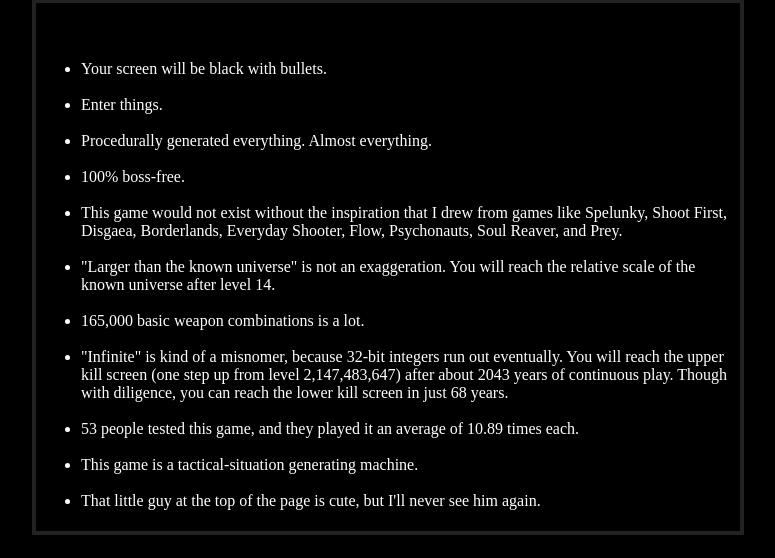
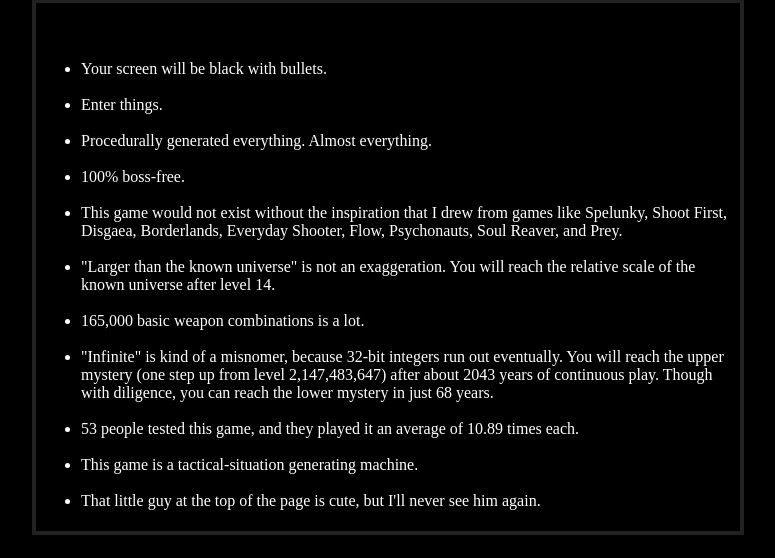
Before and after one commit to jasonrohrer/StarFilledSky, a PHP site: page /bulletPoints.php in a window 1280 px wide. Shown: the part 173-731 px from the top of the page, without its empty margins (252-1027 px from the left). Run offline with PHP 8.4, Linux system fonts and the light colour scheme; some libraries are stand-ins or nearby versions.

Commit message:
There is no kill screen.

```diff
--- a/documentation/html/bulletPoints.php
+++ b/documentation/html/bulletPoints.php
@@ -49,7 +49,7 @@ include( "header.php" );
 <br>
 
 
-<li>"Infinite" is kind of a misnomer, because 32-bit integers run out eventually.  You will reach the upper kill screen (one step up from level 2,147,483,647) after about 2043 years of continuous play.  Though with diligence, you can reach the lower kill screen in just 68 years.</li>
+<li>"Infinite" is kind of a misnomer, because 32-bit integers run out eventually.  You will reach the upper mystery (one step up from level 2,147,483,647) after about 2043 years of continuous play.  Though with diligence, you can reach the lower mystery in just 68 years.</li>
 <br>
 
 
```
